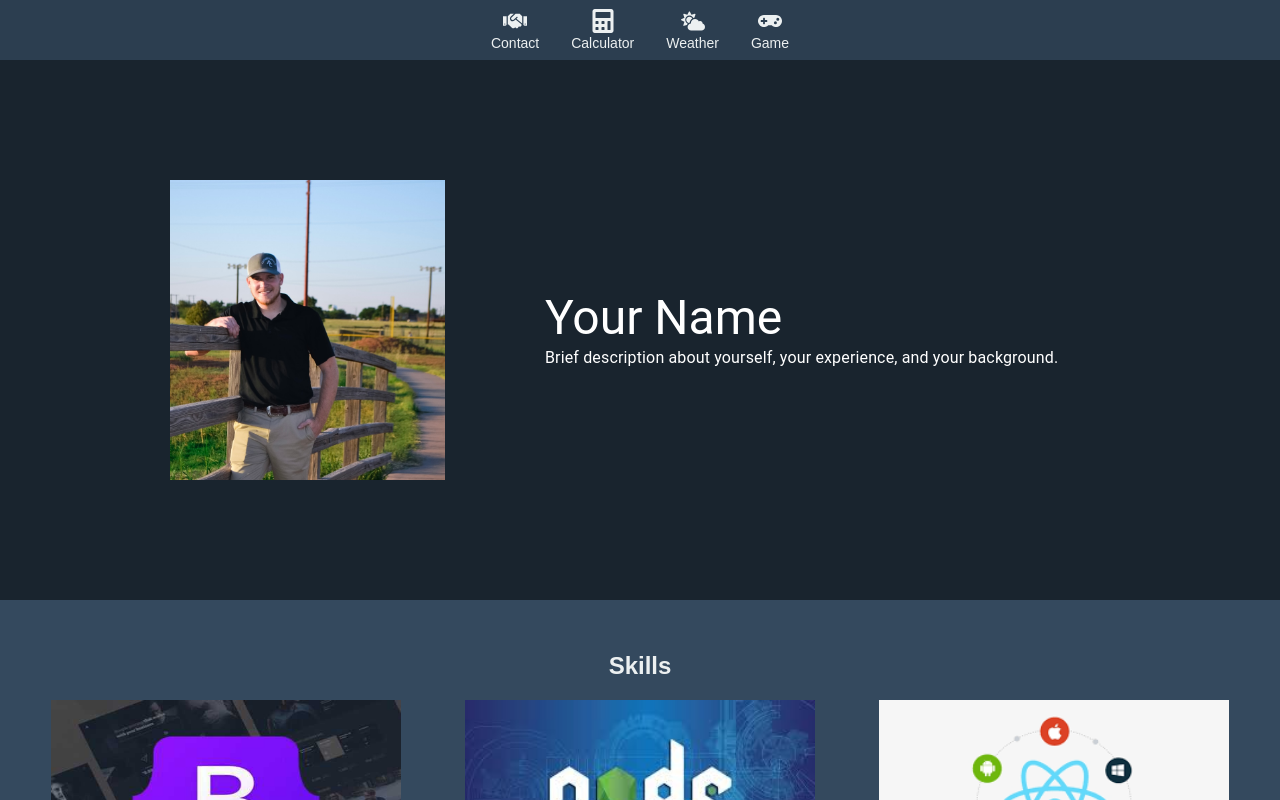
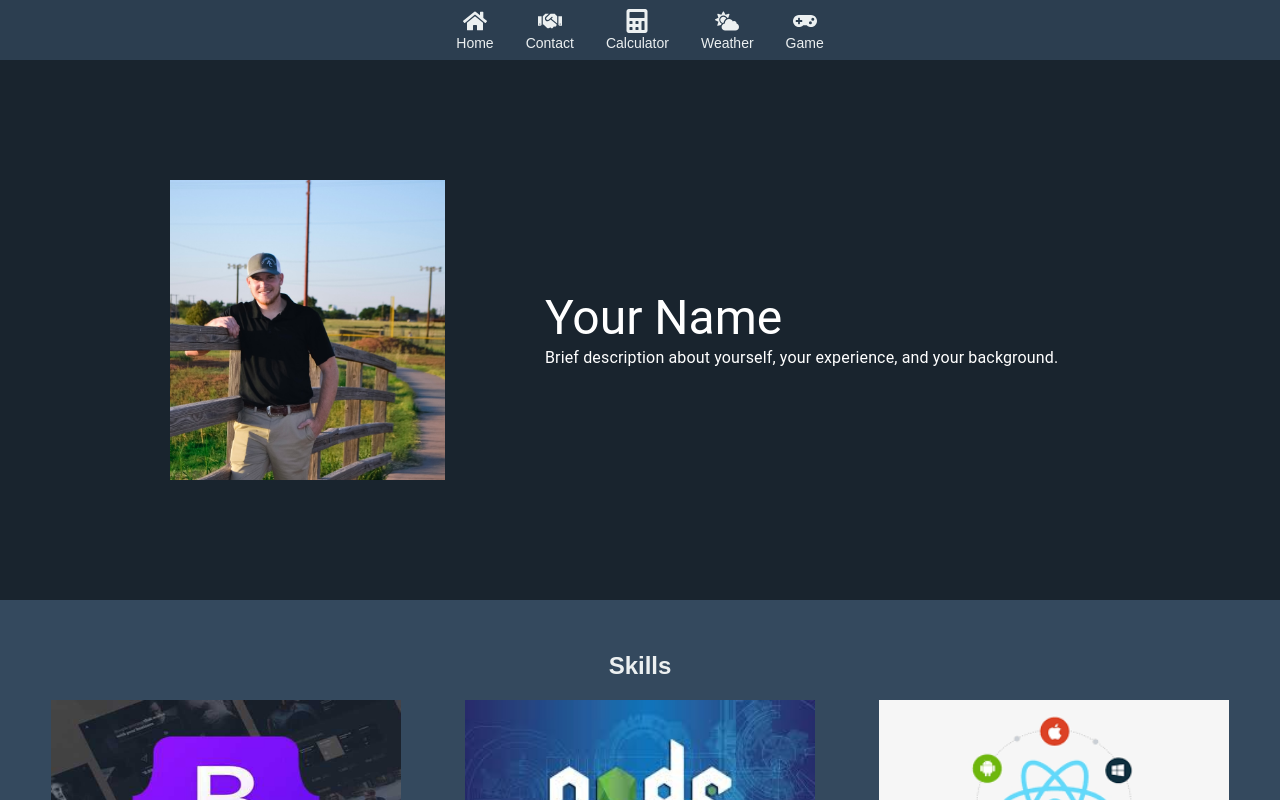
Before and after one commit to dustynbruns/Full-Stack-Portfolio, a React (Create React App) app: page / in a window 1280 px wide. Shown: the top 800 px of the page. Built offline with nearby package versions, Linux system fonts and the light colour scheme.

Commit message:
added home icon to navabar

```diff
--- a/src/components/Navbar.js
+++ b/src/components/Navbar.js
@@ -1,12 +1,18 @@
 import React from 'react';
 import { Link } from 'react-router-dom';
-import { FaHandshake, FaCalculator, FaCloudSun, FaGamepad } from 'react-icons/fa';
+import { FaHandshake, FaCalculator, FaCloudSun, FaGamepad, FaHome } from 'react-icons/fa';
 import '../styles/Navbar.css';
 
 const Navbar = () => {
   return (
     <nav className="navbar">
       <ul className="navbar-list">
+        <li className="navbar-item">
+          <Link to="/" className="navbar-link">
+            <FaHome />
+            <span>Home</span>
+          </Link>
+        </li>
         <li className="navbar-item">
           <Link to="/contact" className="navbar-link">
             <FaHandshake />
```
